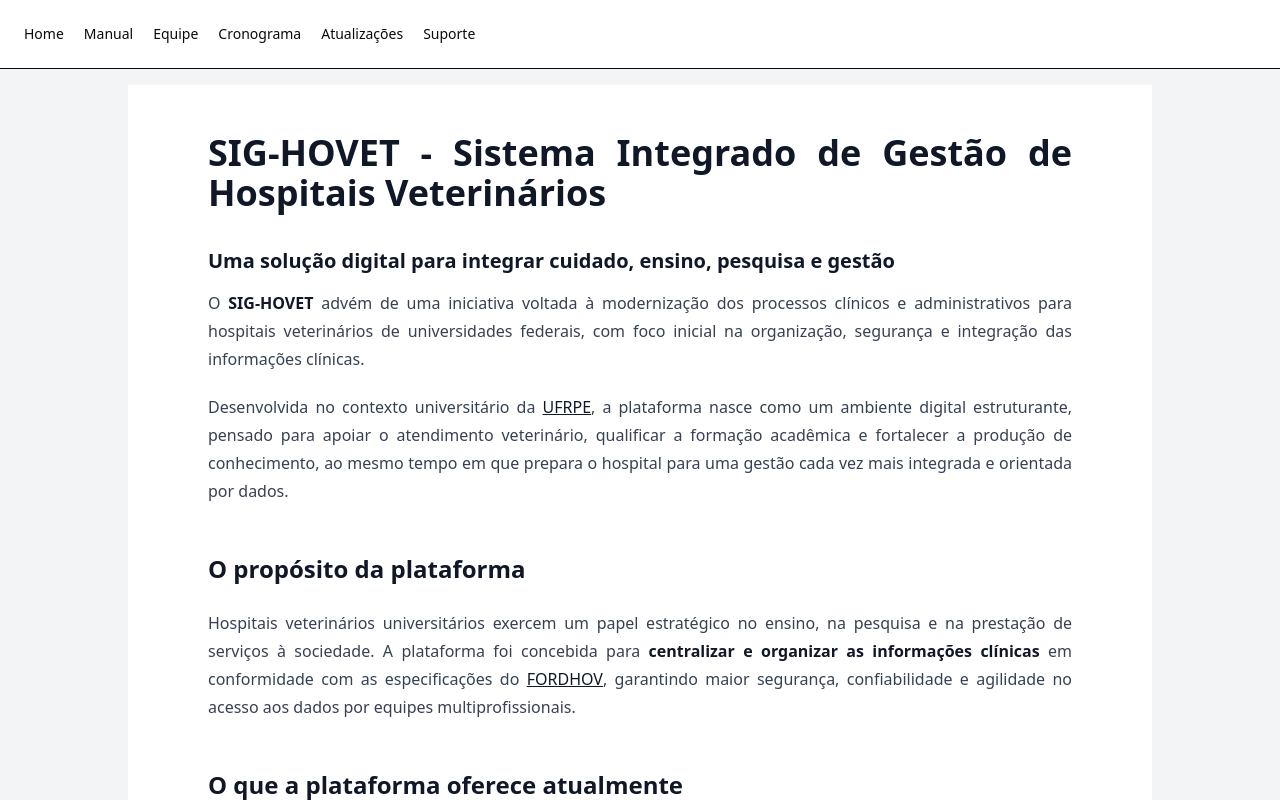
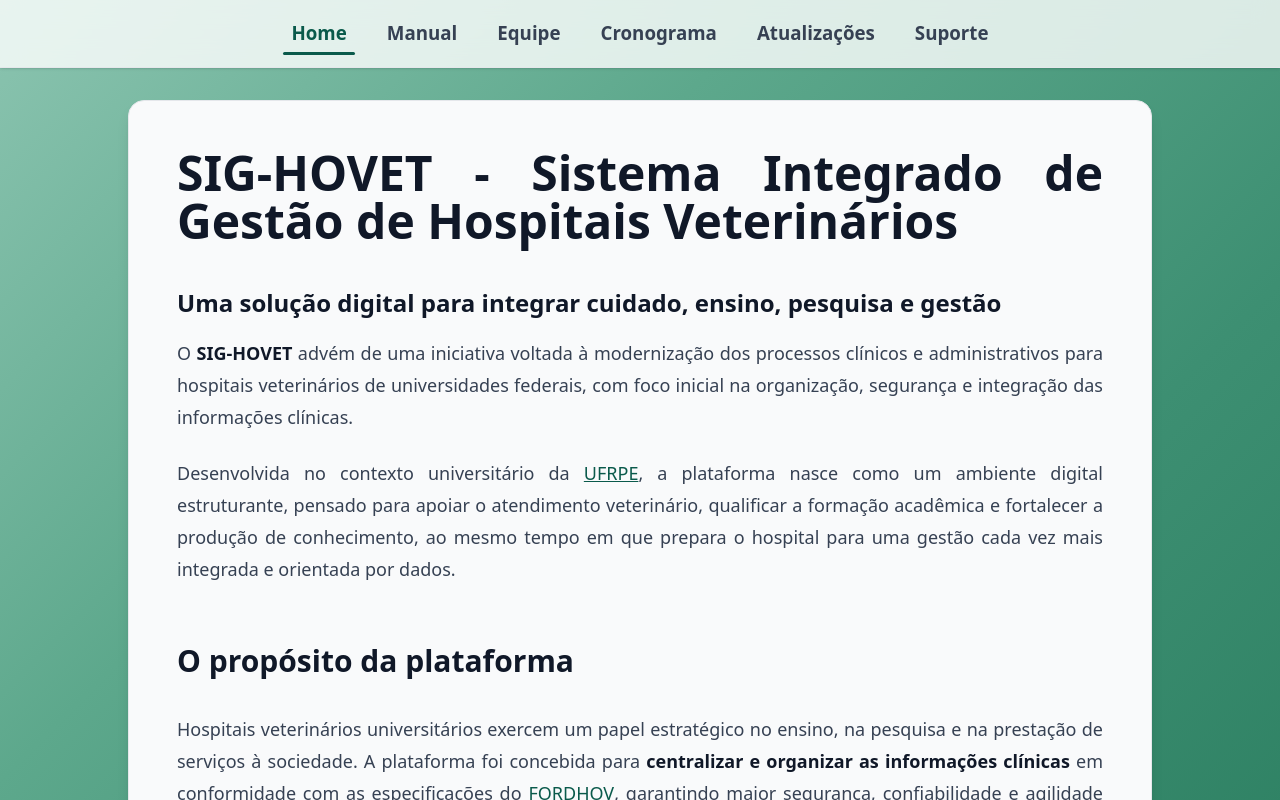
Before and after one commit to igor-felipe/manual-hovet, a Next.js app: page / in a window 1280 px wide. Shown: the top 800 px of the page. Built offline with nearby package versions, Linux system fonts and the light colour scheme.

Commit message:
feat: adciona novo menu e background (#1)

```diff
--- a/app/globals.css
+++ b/app/globals.css
@@ -116,6 +116,7 @@
   * {
     @apply border-border outline-ring/50;
   }
+
   body {
     @apply bg-background text-foreground;
   }
@@ -123,11 +124,50 @@
 
 @layer utilities {
   .no-scrollbar::-webkit-scrollbar {
-      display: none;
+    display: none;
   }
+
   .no-scrollbar {
-      -ms-overflow-style: none;
-      scrollbar-width: none;
+    -ms-overflow-style: none;
+    scrollbar-width: none;
+  }
+}
+
+@layer components {
+  .prose h1 {
+    @apply text-[#0A5A4B];
+    font-weight: 650 !important;
+  }
+
+  .prose h2 {
+    @apply text-[#0A5A4B];
+    font-weight: 650 !important;
+  }
+
+  .prose h3 {
+    @apply text-emerald-700;
+    font-weight: 650 !important;
+  }
+
+  .prose strong {
+    @apply text-[#0A5A4B] font-bold;
+  }
+
+  .prose a {
+    color: #0A5A4B !important;
+    text-decoration: underline !important;
+  }
+
+  .prose a:hover {
+    color: #084539 !important;
+  }
+
+  .prose ul>li::marker {
+    @apply text-[#0A5A4B];
+  }
+
+  .prose ol>li::marker {
+    @apply text-[#0A5A4B] font-bold;
   }
 }
 
--- a/app/layout.tsx
+++ b/app/layout.tsx
@@ -24,16 +24,17 @@
   children: React.ReactNode;
 }>) {
   return (
-    <html lang="en">
+    <html lang="pt-BR">
       <body
-        className={`${geistSans.variable} ${geistMono.variable} antialiased  bg-zinc-100`}
+        className={`${geistSans.variable} ${geistMono.variable} antialiased`}
+        style={{
+          background: "linear-gradient(135deg, #8bc4b0 0%, #5da88c 25%, #3d8f72 50%, #2a7d5f 75%, #0a5a4b 100%)"
+        }}
       >
-        <header>
-          <Menu />
-        </header>
-        <div className="flex items-center justify-center min-h-screen bg-gray-100">
+        <Menu />
+        <main className="flex items-start justify-center min-h-screen pt-8 pb-16">
           {children}
-        </div>
+        </main>
       </body>
     </html>
   );
--- a/app/manual/page.tsx
+++ b/app/manual/page.tsx
@@ -2,7 +2,7 @@
 
 export default function Page() {
   return (
-    <article className="prose container max-w-5xl p-12 my-4 md:px-20 text-justify bg-white">
+    <article className="prose prose-lg max-w-5xl px-12 py-12 mx-4 text-justify bg-gray-50 rounded-2xl shadow-lg border border-gray-200">
       <Post />
     </article>
   );
--- a/app/page.tsx
+++ b/app/page.tsx
@@ -2,7 +2,7 @@
 
 export default function Page() {
   return (
-    <article className="prose container max-w-5xl p-12 my-4 md:px-20 text-justify bg-white">
+    <article className="prose prose-lg max-w-5xl px-12 py-12 mx-4 text-justify bg-gray-50 rounded-2xl shadow-lg border border-gray-200">
       <Home />
     </article>
   );
--- a/components/Menu.tsx
+++ b/components/Menu.tsx
@@ -1,9 +1,15 @@
+"use client";
+
+import { usePathname } from "next/navigation";
+import { useEffect, useRef, useState } from "react";
 import {
   NavigationMenu,
   NavigationMenuList,
   NavigationMenuItem,
   NavigationMenuLink,
 } from "@/components/ui/navigation-menu";
+
+const PRIMARY_GREEN = "#0A5A4B";
 
 export const menuItems = {
   home: {
@@ -32,23 +38,66 @@
   },
 };
 
-export const Menu = () => (
-  <div
-    className={`flex items-center gap-4 p-4 border-b bg-white font-medium text-3xl overflow-hidden text-nowrap overflow-x-auto no-scrollbar`}
-  >
+export const Menu = () => {
+  const pathname = usePathname();
+  const [indicatorStyle, setIndicatorStyle] = useState({ left: 0, width: 0 });
+  const navRef = useRef<HTMLDivElement>(null);
+
+  useEffect(() => {
+    if (!navRef.current) return;
+
+    const activeLink = navRef.current.querySelector(
+      `a[href="${pathname}"]`
+    ) as HTMLAnchorElement;
+
+    if (activeLink) {
+      const container = navRef.current;
+      const containerRect = container.getBoundingClientRect();
+      const linkRect = activeLink.getBoundingClientRect();
+
+      const left = linkRect.left - containerRect.left;
+      const width = linkRect.width;
+
+      setIndicatorStyle({ left, width });
+    }
+  }, [pathname]);
+
+  return (
+    <div className="sticky top-0 z-50 flex items-start px-4 sm:px-6 sm:justify-center py-3 border-b border-gray-200 bg-white/80 backdrop-blur-md shadow-sm overflow-x-auto no-scrollbar">
       <NavigationMenu>
-      <NavigationMenuList>
+        <div ref={navRef} className="relative">
+          <NavigationMenuList className="flex-nowrap gap-6">
             {Object.keys(menuItems).map((e) => {
               const key = e as keyof typeof menuItems;
+              const isActive = pathname === menuItems[key].url;
+
               return (
-            <NavigationMenuItem key={key}>
-              <NavigationMenuLink href={menuItems[key].url}>
+                <NavigationMenuItem key={key} className="flex-shrink-0">
+                  <NavigationMenuLink
+                    href={menuItems[key].url}
+                    className={`font-semibold transition-colors whitespace-nowrap ${isActive
+                      ? "text-[#0A5A4B]"
+                      : "text-gray-700 hover:text-[#0A5A4B] hover:bg-emerald-50/50 rounded-md"
+                      }`}
+                    style={{ fontSize: "1.17rem" }}
+                  >
                     {menuItems[key].title}
                   </NavigationMenuLink>
                 </NavigationMenuItem>
               );
             })}
           </NavigationMenuList>
+
+          <div
+            className="absolute bottom-0 h-[3px] rounded-full transition-all duration-500 ease-out"
+            style={{
+              left: `${indicatorStyle.left}px`,
+              width: `${indicatorStyle.width}px`,
+              backgroundColor: PRIMARY_GREEN,
+            }}
+          />
+        </div>
       </NavigationMenu>
     </div>
   );
+};
```
Lines whose indentation alone changed are shown as unchanged.
